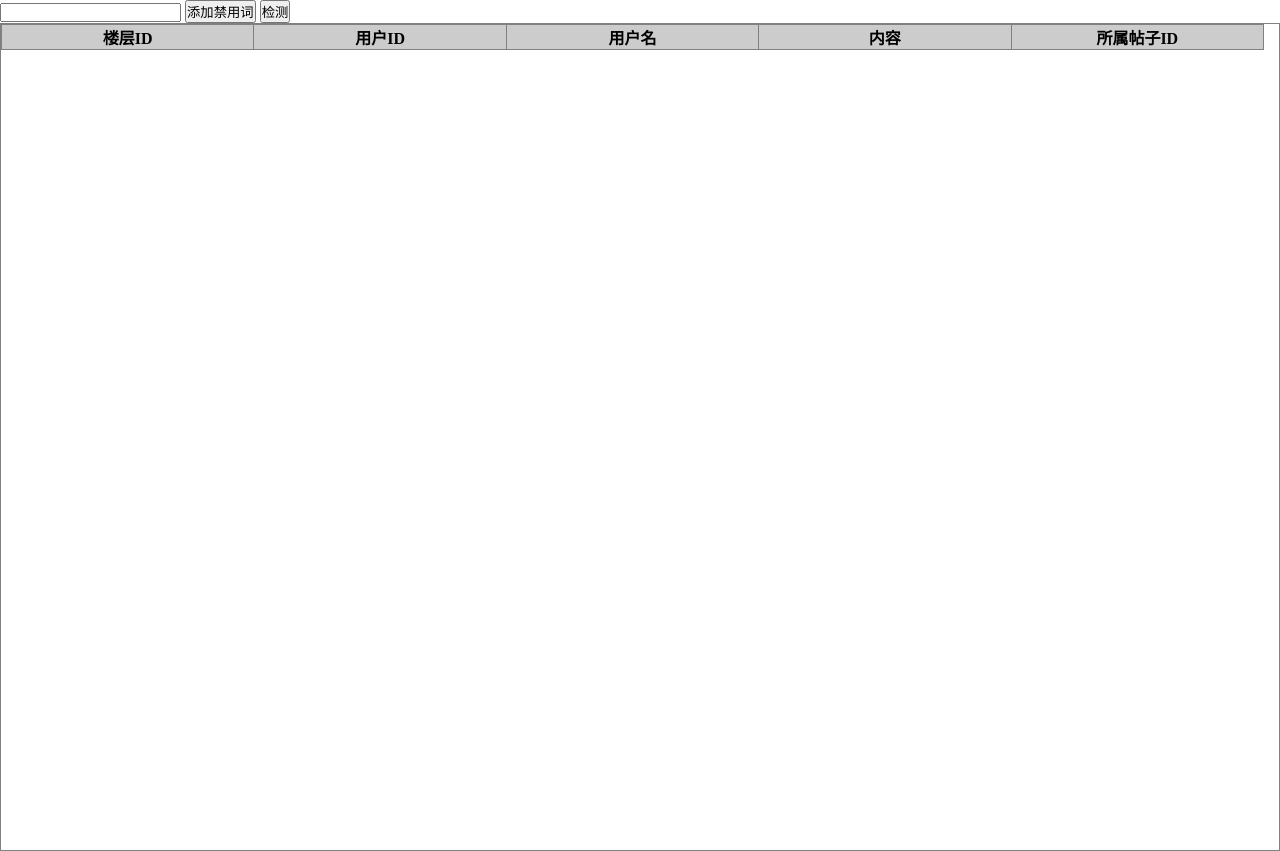
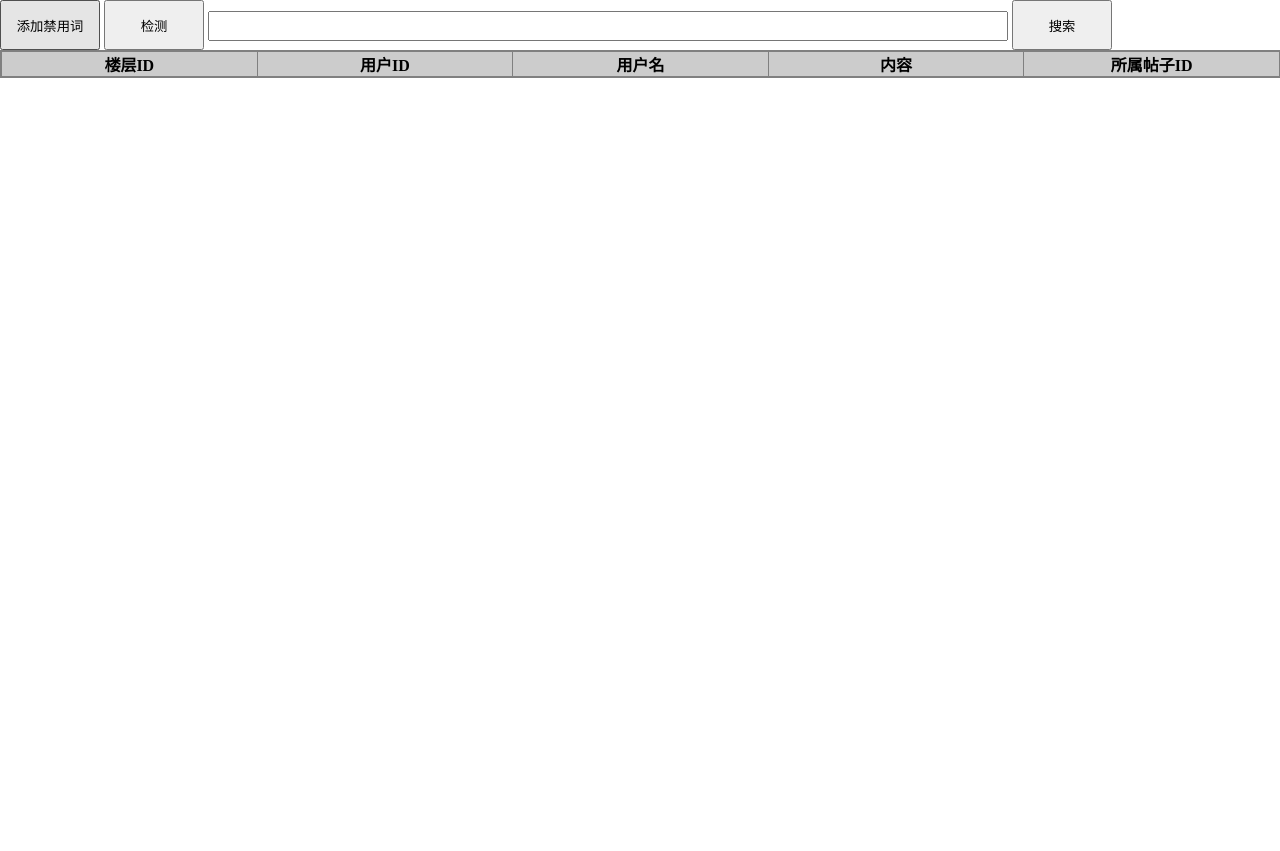
Before and after one commit to rtutaoki/tieba_monitor, a Flask app: page / in a window 1280 px wide. After the commit the page ends 78 px from the top, so only its background shows below. Run offline with Flask 2, Linux system fonts and the light colour scheme; lists and menus that the app fills with data are empty.

Commit message:
添加了一个搜索功能

```diff
--- a/app.py
+++ b/app.py
@@ -12,8 +12,8 @@ def hello():
     return render_template("main.html")
 
 
-@app.route('/search', methods=['GET'])
-def search():
+@app.route('/monitor', methods=['GET'])
+def monitor():
     # tieba = TiebaReptile()  # 默认name=“武汉理工大学”
     # tieba.run(10)
 
@@ -33,5 +33,14 @@ def add_word():
     return json.dumps("添加成功！")
 
 
+@app.route('/search/<word>', methods=['GET'])
+def search(word):
+    print(word)
+    idx = Indexes()
+    result_list = idx.query(word, set())
+
+    return json.dumps(result_list)
+
+
 if __name__ == '__main__':
     app.run()
--- a/indexes/indexes.py
+++ b/indexes/indexes.py
@@ -100,6 +100,8 @@ class Indexes:
         :param ques: str
         :return:
         """
+        if not ques:
+            return []
         result_part_list = []
         with self.file_index.searcher() as s:
             parser = qparser.QueryParser("floor_content", schema=self.file_index.schema)
@@ -123,6 +125,8 @@ class Indexes:
         :param ques_list: list[str]
         :return: list
         """
+        if not ques_list or len(ques_list) <= 0:
+            return []
         used = set()
         result_list = []
         for ques in ques_list:
--- a/templates/main.html
+++ b/templates/main.html
@@ -20,14 +20,6 @@
             text-align: center;
         }
 
-        /*关键设置 tbody出现滚动条*/
-        table tbody {
-            display: block;
-            height: 800px;
-            overflow-x:hidden;
-            overflow-y: scroll;
-        }
-
         table thead,
         tbody tr {
             display: table;
@@ -35,25 +27,28 @@
             table-layout: fixed;
         }
 
-        /*关键设置：滚动条默认宽度是16px 将thead的宽度减16px*/
-        table thead {
-            width: calc(100% - 1em)
-        }
-
-
         table thead th {
             background: #cccccc;
         }
         .match{
             color: red
         }
+        .top{
+            width: 100px;
+            height: 50px;
+        }
+        .search{
+            width: 800px;
+            height: 30px;
+        }
     </style>
 </head>
 <body>
 <div >
-    <input type="search" id="addWordInput">
-    <input type="button" value="添加禁用词" id="addWordBtn">
-    <input type="button" value="检测" id="searchBtn">
+    <input class="top" type="button" value="添加禁用词" id="addWordBtn">
+    <input class="top" type="button" value="检测" id="monitorBtn">
+    <input class="search" type="search" id="searchInput">
+    <input class="top" type="button" value="搜索" id="searchBtn">
 </div>
 <table id="table" width="100%" border="1">
     <thead>
@@ -74,14 +69,14 @@
 <script>
     //添加响应事件
 window.onload=function(){
+    document.getElementById("monitorBtn").addEventListener("click",monitor,false);
+    document.getElementById("addWordBtn").addEventListener("click",addWord,false);
     document.getElementById("searchBtn").addEventListener("click",query,false);
-    document.getElementById("addWordBtn").addEventListener("click",addWord,false);
-
 };
 
 //用于添加禁用词
 function addWord(){
-    var word = document.getElementById("addWordInput").value;
+    var word = prompt("请输入需要添加的禁用词", "");
     if(word === ""){
         alert("输入不能为空！");
         return;
@@ -113,9 +108,47 @@ function clear(){
 //查询按钮实现查询功能
 function query(){
     g_showLoading()
-    document.getElementById("searchBtn").disabled = true
+    document.getElementById("searchBtn").disabled = true;
+    var word = document.getElementById("searchInput").value;
+    if(word === ""){
+        alert("输入不能为空！");
+        return;
+    }
+    console.log(word)
+    var formData = new FormData();
+    formData.append("word", word);
     clear();
-    var url = "http://127.0.0.1:5000/search";
+    var url = "http://127.0.0.1:5000/search/" + word;
+    var request = new XMLHttpRequest();
+    request.onload = function (){
+        if(request.status === 200){
+            var res = request.response;
+            res = JSON.parse(res);
+            if(res.length === 0){
+                layer.msg("无结果！");
+            }
+            else {
+                for(var i in res){
+                    var content = JSON.parse(res[i]);
+                    addTableContent(content);
+                }
+                layer.msg("检测完毕");
+            }
+            document.getElementById("searchBtn").disabled = false
+        }else {
+            layer.msg("检测失败！");
+        }
+    }
+    request.open("GET", url);
+    request.send();
+}
+
+//查询按钮实现检测功能
+function monitor(){
+    g_showLoading()
+    document.getElementById("monitorBtn").disabled = true
+    clear();
+    var url = "http://127.0.0.1:5000/monitor";
     var request = new XMLHttpRequest();
     request.onload = function (){
         if(request.status === 200){
@@ -131,7 +164,7 @@ function query(){
                 }
                 layer.msg("检测完毕");
             }
-            document.getElementById("searchBtn").disabled = false
+            document.getElementById("monitorBtn").disabled = false
         }else {
             layer.msg("检测失败！");
         }
```
Also changed, not shown: 2 other files.
